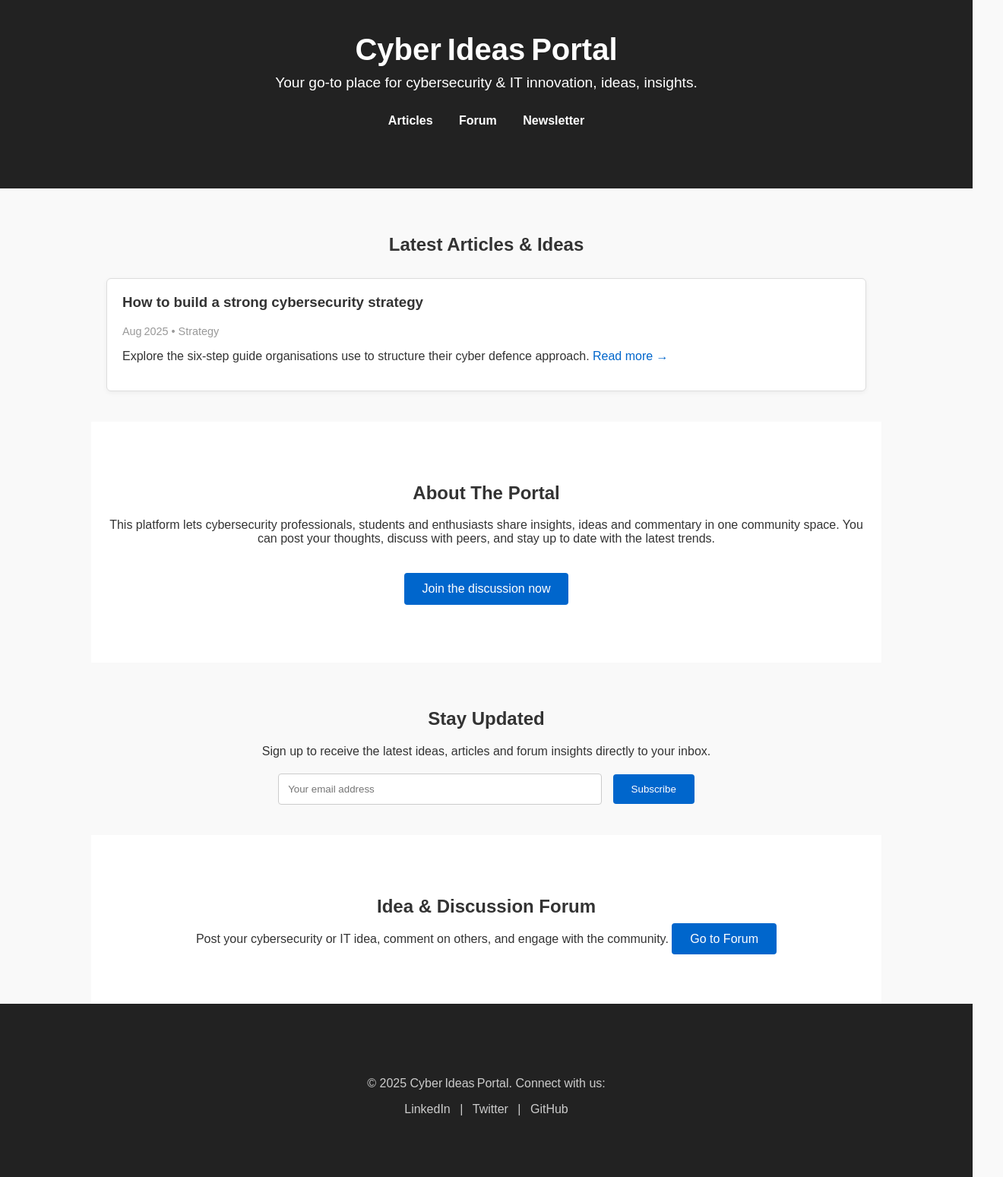
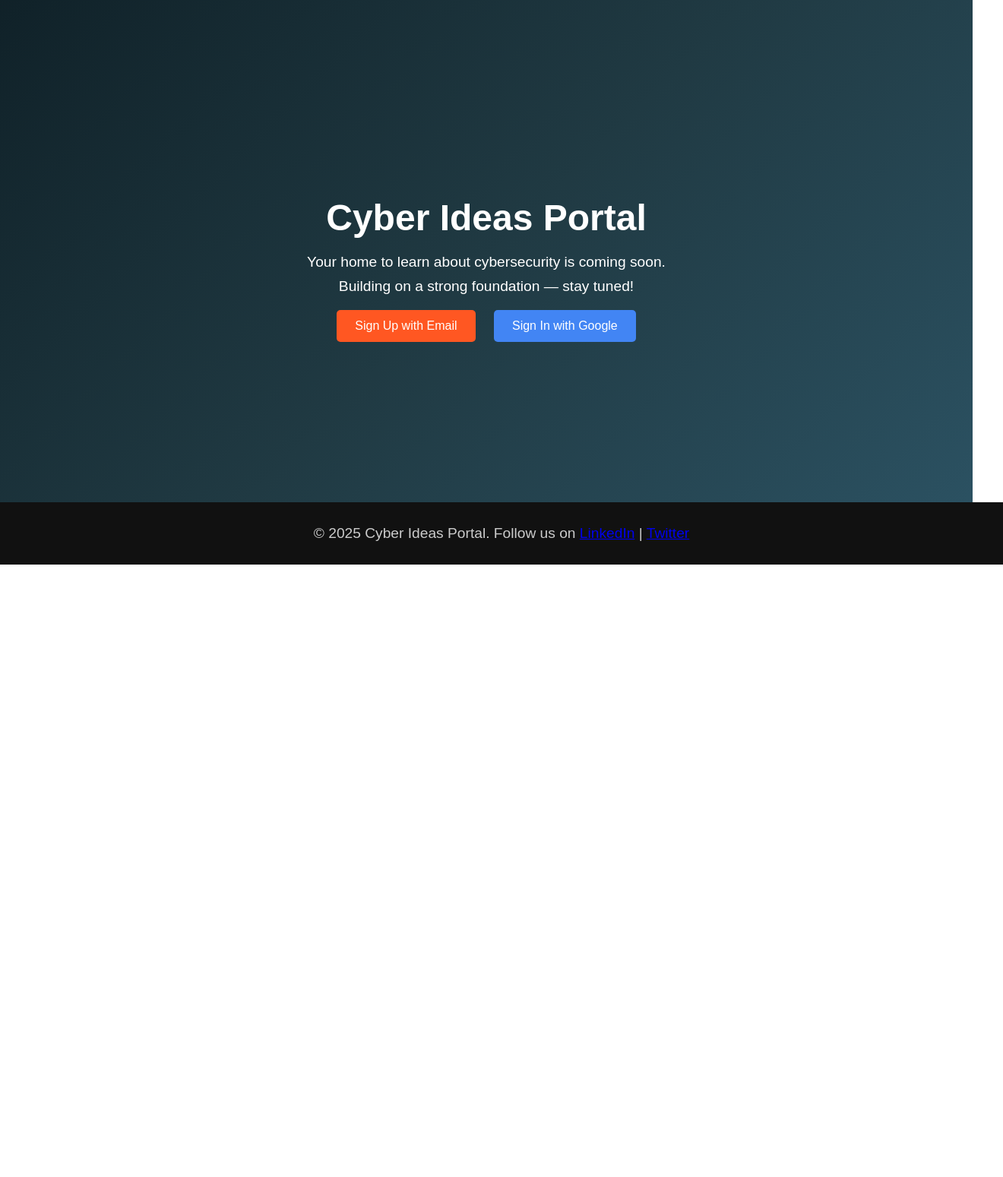
Before and after one commit to NoodleRain/CyberPortal, a plain HTML site: page index.html in a window 1280 px wide. Shown: the part 57-1606 px from the top of the page at 76% size, 1320 px wide, since content can reach past the window. After the commit the page ends 800 px from the top, so only its background shows below. Drawn offline with Linux system fonts and the light colour scheme.

Commit message:
updated the landing page

```diff
--- a/app.js
+++ b/app.js
@@ -8,75 +8,35 @@ const firebaseConfig = {
   measurementId: "G-MSXGJMTJ2E"
 };
 
-// Initialize Firebase
-firebase.initializeApp(firebaseConfig);
-const auth = firebase.auth();
-const db = firebase.firestore();
+// Email sign-up
+document.getElementById('signupEmailBtn').addEventListener('click', () => {
+  const email = prompt("Enter your email");
+  const password = prompt("Enter a password");
 
-// Sign Up
-document.getElementById('signup').addEventListener('click', () => {
-  const email = document.getElementById('email').value;
-  const password = document.getElementById('password').value;
   auth.createUserWithEmailAndPassword(email, password)
-    .then(() => alert('Signed up!'))
-    .catch(e => alert(e.message));
+    .then(userCredential => {
+      // Save user to Firestore
+      db.collection('users').doc(userCredential.user.uid).set({
+        email: email,
+        createdAt: firebase.firestore.FieldValue.serverTimestamp()
+      });
+      alert("Signed up successfully!");
+    })
+    .catch(error => alert(error.message));
 });
 
-// Login
-document.getElementById('login').addEventListener('click', () => {
-  const email = document.getElementById('email').value;
-  const password = document.getElementById('password').value;
-  auth.signInWithEmailAndPassword(email, password)
-    .catch(e => alert(e.message));
-});
-
-// Google Sign-In
-document.getElementById('googleSignIn').addEventListener('click', () => {
+// Google sign-in
+document.getElementById('loginGoogleBtn').addEventListener('click', () => {
   const provider = new firebase.auth.GoogleAuthProvider();
   auth.signInWithPopup(provider)
-    .catch(e => alert(e.message));
+    .then(result => {
+      // Save user to Firestore
+      db.collection('users').doc(result.user.uid).set({
+        email: result.user.email,
+        name: result.user.displayName,
+        createdAt: firebase.firestore.FieldValue.serverTimestamp()
+      });
+      alert("Signed in successfully!");
+    })
+    .catch(error => alert(error.message));
 });
-
-// Logout
-document.getElementById('logout').addEventListener('click', () => {
-  auth.signOut();
-});
-
-// Auth State Change
-auth.onAuthStateChanged(user => {
-  if (user) {
-    document.getElementById('auth').style.display = 'none';
-    document.getElementById('forum').style.display = 'block';
-    loadIdeas();
-  } else {
-    document.getElementById('auth').style.display = 'block';
-    document.getElementById('forum').style.display = 'none';
-  }
-});
-
-// Post Idea
-document.getElementById('postIdea').addEventListener('click', () => {
-  const idea = document.getElementById('ideaInput').value;
-  if (idea.trim() === '') return;
-  db.collection('ideas').add({
-    idea,
-    user: auth.currentUser.email,
-    timestamp: firebase.firestore.FieldValue.serverTimestamp()
-  });
-  document.getElementById('ideaInput').value = '';
-});
-
-// Load Ideas
-function loadIdeas() {
-  db.collection('ideas').orderBy('timestamp', 'desc')
-    .onSnapshot(snapshot => {
-      const list = document.getElementById('ideasList');
-      list.innerHTML = '';
-      snapshot.forEach(doc => {
-        const data = doc.data();
-        const div = document.createElement('div');
-        div.textContent = `${data.user}: ${data.idea}`;
-        list.appendChild(div);
-      });
-    });
-}
--- a/index.html
+++ b/index.html
@@ -2,67 +2,34 @@
 <html lang="en">
 <head>
 <meta charset="UTF-8">
-  <meta name="viewport" content="width=device-width, initial-scale=1">
-  <title>Cyber Ideas Portal</title>
+<meta name="viewport" content="width=device-width, initial-scale=1.0">
+<title>Cyber Ideas Portal - Coming Soon</title>
 <link rel="stylesheet" href="style.css">
-  <!-- Firebase SDKs -->
+
+<!-- Firebase SDK -->
 <script src="https://www.gstatic.com/firebasejs/9.23.0/firebase-app-compat.js"></script>
 <script src="https://www.gstatic.com/firebasejs/9.23.0/firebase-auth-compat.js"></script>
 <script src="https://www.gstatic.com/firebasejs/9.23.0/firebase-firestore-compat.js"></script>
 </head>
 <body>
-  <header class="site-header">
-    <div class="container">
-      <h1>Cyber Ideas Portal</h1>
-      <p>Your go‑to place for cybersecurity & IT innovation, ideas, insights.</p>
-      <nav class="main-nav">
-        <a href="#articles">Articles</a>
-        <a href="#forum">Forum</a>
-        <a href="#newsletter">Newsletter</a>
-      </nav>
-    </div>
-  </header>
+  <div class="hero">
+    <div class="overlay">
+      <h1>Cyber Ideas Portal</h1>
+      <p>Your home to learn about cybersecurity is coming soon.</p>
+      <p>Building on a strong foundation — stay tuned!</p>
 
-  <section id="articles" class="container latest-articles">
-    <h2>Latest Articles & Ideas</h2>
-    <div class="articles-grid">
-      <!-- Example article card (you’ll duplicate/update these as you publish) -->
-      <article class="card">
-        <h3>How to build a strong cybersecurity strategy</h3>
-        <p class="meta">Aug 2025 • Strategy</p>
-        <p>Explore the six‑step guide organisations use to structure their cyber defence approach. <a href="#">Read more →</a></p>
-      </article>
-      <!-- More cards here -->
-    </div>
-  </section>
-
-  <section id="about" class="container about-section">
-    <h2>About The Portal</h2>
-    <p>This platform lets cybersecurity professionals, students and enthusiasts share insights, ideas and commentary in one community space. You can post your thoughts, discuss with peers, and stay up to date with the latest trends.</p>
-    <p><a href="#forum" class="btn">Join the discussion now</a></p>
-  </section>
-
-  <section id="newsletter" class="container newsletter-section">
-    <h2>Stay Updated</h2>
-    <p>Sign up to receive the latest ideas, articles and forum insights directly to your inbox.</p>
-    <form id="newsletterForm">
-      <input type="email" id="newsletterEmail" placeholder="Your email address" required>
-      <button type="submit">Subscribe</button>
-    </form>
-  </section>
-
-  <section id="forum" class="container forum-section">
-    <h2>Idea & Discussion Forum</h2>
-    <p>Post your cybersecurity or IT idea, comment on others, and engage with the community. <a href="#forum" class="btn">Go to Forum</a></p>
-  </section>
-
-  <footer class="site-footer">
-    <div class="container">
-      <p>© 2025 Cyber Ideas Portal. Connect with us:</p>
-      <div class="social-links">
-        <a href="#">LinkedIn</a> | <a href="#">Twitter</a> | <a href="#">GitHub</a>
+      <!-- Sign up / Sign in -->
+      <div class="auth-buttons">
+        <button id="signupEmailBtn">Sign Up with Email</button>
+        <button id="loginGoogleBtn">Sign In with Google</button>
       </div>
     </div>
+  </div>
+
+  <footer>
+    <p>© 2025 Cyber Ideas Portal. Follow us on
+      <a href="#">LinkedIn</a> | <a href="#">Twitter</a>
+    </p>
   </footer>
 
 <script src="app.js"></script>
--- a/style.css
+++ b/style.css
@@ -1,164 +1,69 @@
-/* Base */
-body {
+body, html {
   margin: 0;
-  font-family: Arial, sans-serif;
-  color: #333;
-  background: #f9f9f9;
-}
-.container {
-  width: 90%;
-  max-width: 1000px;
-  margin: 0 auto;
-  padding: 40px 0;
+  padding: 0;
+  font-family: 'Arial', sans-serif;
+  height: 100%;
 }
 
-/* Header */
-.site-header {
-  background: #222;
-  color: #fff;
+.hero {
+  background: linear-gradient(135deg, #0f2027, #203a43, #2c5364);
+  color: white;
+  display: flex;
+  align-items: center;
+  justify-content: center;
+  height: 100vh;
   text-align: center;
-  padding: 60px 0 40px;
-}
-.site-header h1 {
-  margin: 0;
-  font-size: 2.5em;
-}
-.site-header p {
-  margin: 10px 0 30px;
-  font-size: 1.2em;
-}
-.main-nav a {
-  color: #fff;
-  margin: 0 15px;
-  text-decoration: none;
-  font-weight: bold;
-}
-.main-nav a:hover {
-  text-decoration: underline;
+  position: relative;
 }
 
-/* Articles Section */
-.latest-articles h2 {
-  text-align: center;
-  margin-bottom: 30px;
-}
-.articles-grid {
-  display: grid;
-  gap: 20px;
-  grid-template-columns: repeat(auto-fit, minmax(280px, 1fr));
-}
-.card {
-  background: #fff;
+.overlay {
   padding: 20px;
-  border: 1px solid #ddd;
-  border-radius: 6px;
-  box-shadow: 0 2px 6px rgba(0,0,0,0.05);
-}
-.card h3 {
-  margin-top: 0;
-}
-.card .meta {
-  color: #999;
-  font-size: 0.9em;
-  margin-bottom: 10px;
-}
-.card a {
-  color: #0066cc;
-  text-decoration: none;
-}
-.card a:hover {
-  text-decoration: underline;
 }
 
-/* About Section */
-.about-section {
-  background: #fff;
-  padding: 60px 20px;
-  text-align: center;
-}
-.about-section .btn {
-  display: inline-block;
-  margin-top: 20px;
-  padding: 12px 24px;
-  background: #0066cc;
-  color: #fff;
-  text-decoration: none;
-  border-radius: 4px;
-}
-.about-section .btn:hover {
-  background: #0055aa;
+h1 {
+  font-size: 3em;
+  margin-bottom: 20px;
+  animation: fadeInDown 1.2s ease forwards;
 }
 
-/* Newsletter Section */
-.newsletter-section {
-  text-align: center;
-}
-.newsletter-section form {
-  margin-top: 20px;
-}
-.newsletter-section input[type="email"] {
-  width: 60%;
-  max-width: 400px;
-  padding: 12px;
-  border: 1px solid #ccc;
-  border-radius: 4px;
-}
-.newsletter-section button {
-  padding: 12px 24px;
-  margin-left: 10px;
-  background: #0066cc;
-  color: #fff;
-  border: none;
-  border-radius: 4px;
-}
-.newsletter-section button:hover {
-  background: #0055aa;
+p {
+  font-size: 1.2em;
+  margin: 10px 0;
+  animation: fadeIn 1.5s ease forwards;
 }
 
-/* Forum Section */
-.forum-section {
-  background: #fff;
-  padding: 60px 20px;
-  text-align: center;
-}
-.forum-section .btn {
+.auth-buttons button {
   padding: 12px 24px;
-  background: #0066cc;
-  color: #fff;
-  text-decoration: none;
-  border-radius: 4px;
-}
-.forum-section .btn:hover {
-  background: #0055aa;
+  margin: 10px;
+  border: none;
+  border-radius: 5px;
+  font-size: 1em;
+  cursor: pointer;
+  transition: 0.3s;
 }
 
-/* Footer */
-.site-footer {
-  background: #222;
+#signupEmailBtn { background: #ff5722; color: white; }
+#signupEmailBtn:hover { background: #e64a19; }
+
+#loginGoogleBtn { background: #4285F4; color: white; }
+#loginGoogleBtn:hover { background: #3367d6; }
+
+footer {
+  text-align: center;
+  padding: 20px;
+  background: #111;
   color: #ccc;
-  text-align: center;
-  padding: 40px 0;
-}
-.site-footer .social-links a {
-  color: #ccc;
-  text-decoration: none;
-  margin: 0 8px;
-}
-.site-footer .social-links a:hover {
-  color: #fff;
+  position: absolute;
+  width: 100%;
+  bottom: 0;
 }
 
-/* Responsive */
-@media (max-width: 600px) {
-  .site-header h1 {
-    font-size: 1.8em;
-  }
-  .newsletter-section input[type="email"] {
-    width: 100%;
-    margin-bottom: 10px;
-  }
-  .newsletter-section button {
-    width: 100%;
-    margin: 0;
-  }
+/* Animations */
+@keyframes fadeInDown {
+  from { opacity: 0; transform: translateY(-50px); }
+  to { opacity: 1; transform: translateY(0); }
 }
+@keyframes fadeIn {
+  from { opacity: 0; }
+  to { opacity: 1; }
+}
```
Lines whose indentation alone changed are shown as unchanged.
